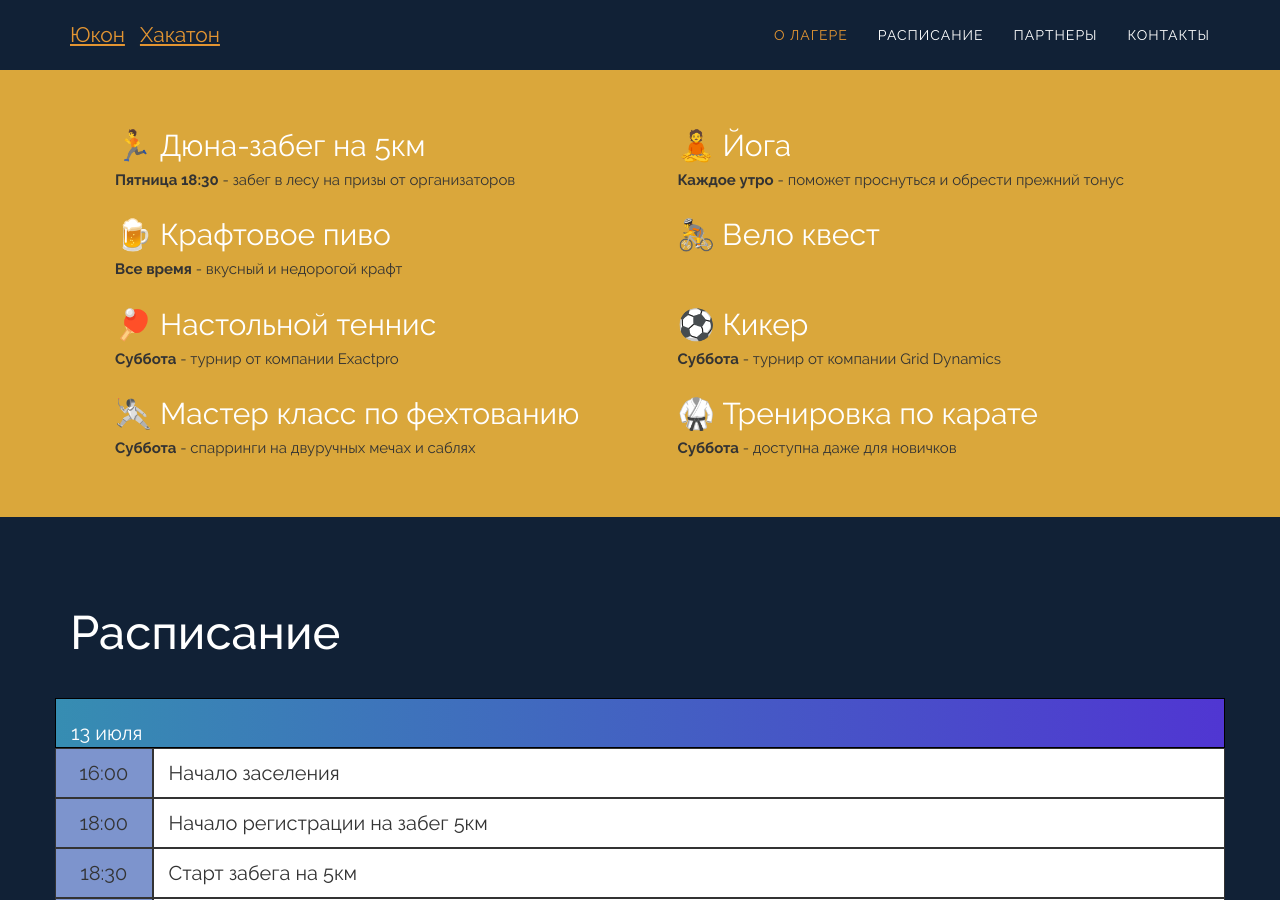
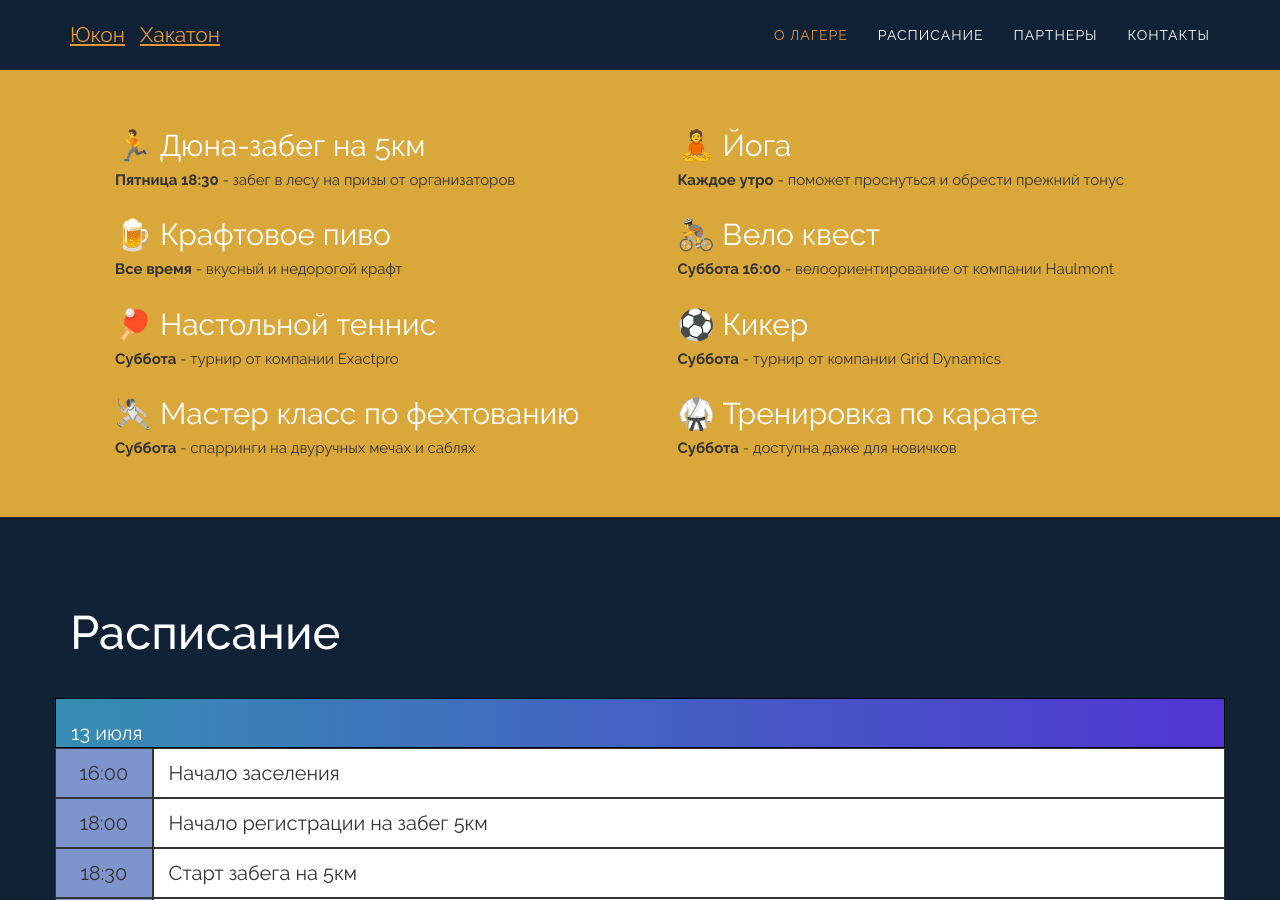
Before and after one commit to youcon/dune.github.io, a Jekyll site: the page built from index.html, in a window 1280 px wide and 900 px high, scrolled down 1335 px. Built offline with Jekyll 4.4.1, drawn with Linux system fonts in a browser that asks for light colours; nearby versions of some CDN libraries; some web fonts are replaced; comment, search, counter and statistics services are not loaded.

Commit message:
Bike quest description is added

```diff
--- a/_data/activities.yml
+++ b/_data/activities.yml
@@ -10,10 +10,10 @@
   sign: "&#x1F37A"
   title: "Крафтовое пиво"
   description: "вкусный и недорогой крафт"
-- time: ""
+- time: "Суббота 16:00"
   sign: "&#x1F6B4"
   title: "Вело квест"
-  description: ""
+  description: "велоориентирование от компании Haulmont"
 - time: "Суббота"
   sign: "&#x1F3D3"
   title: "Настольной теннис"
```
